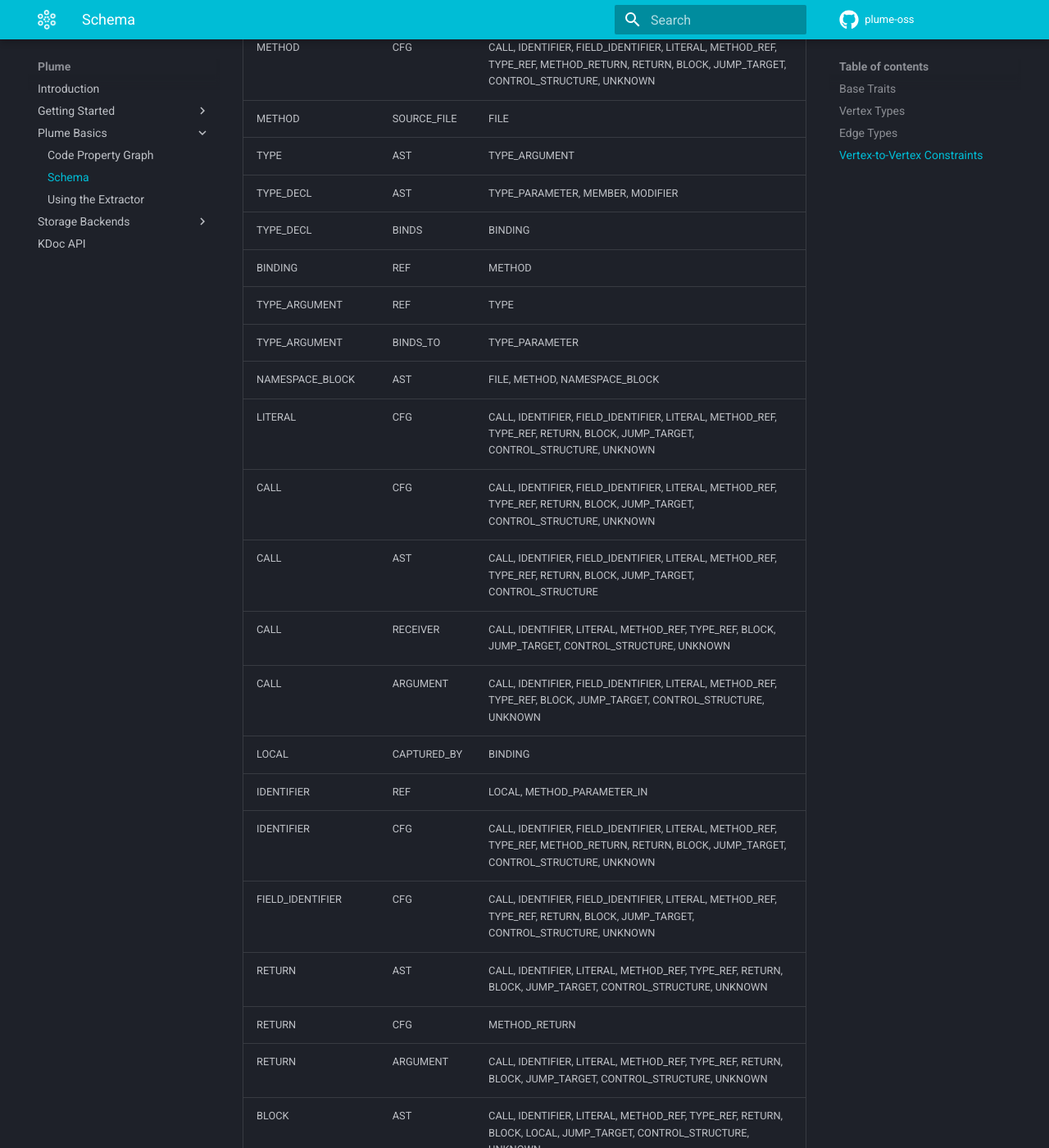
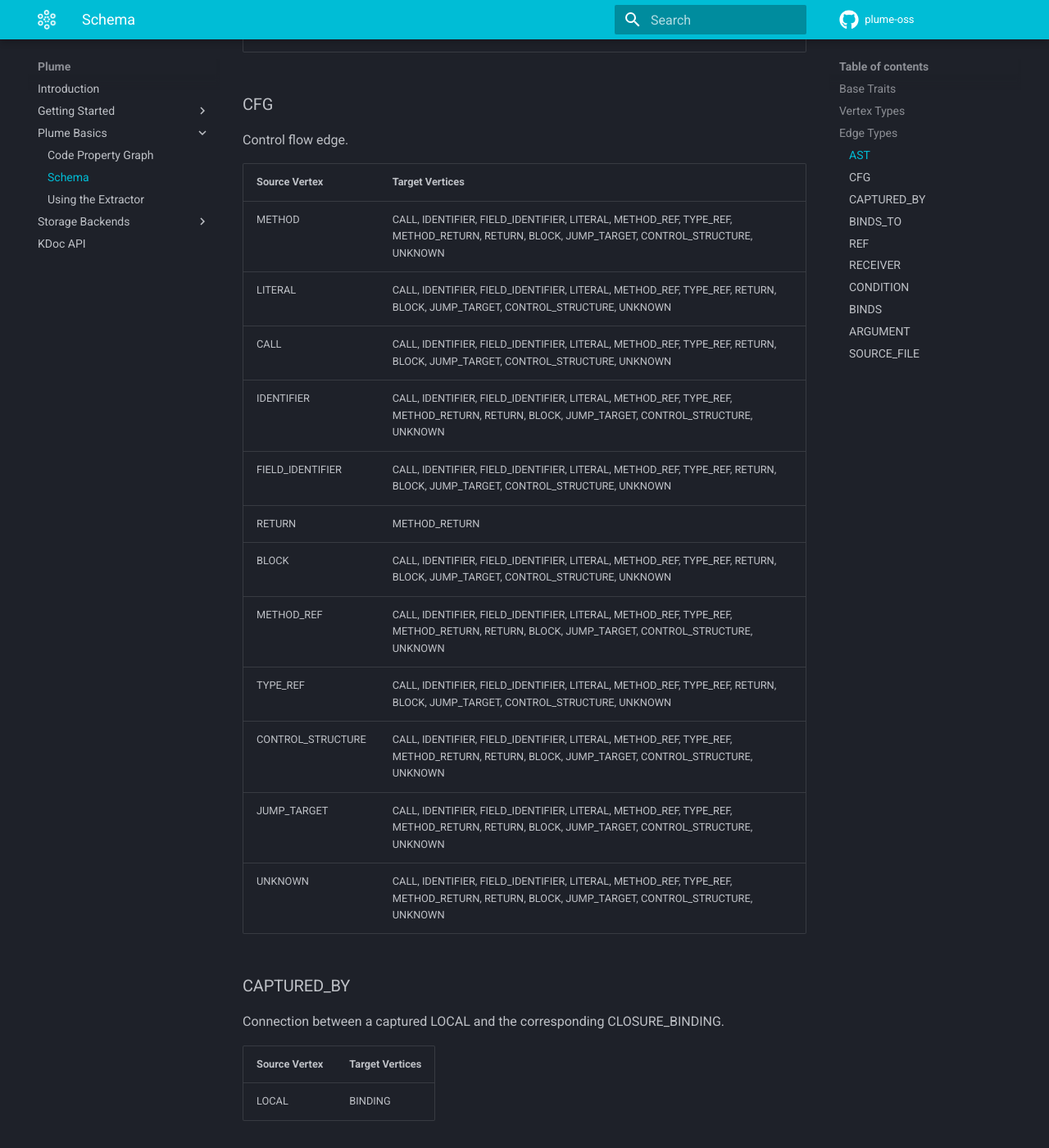
Before and after one commit to plume-oss/plume-docs, an MkDocs documentation site: the page built from docs/plume-basics/schema.md, in a window 1280 px wide and 1400 px high, scrolled down 3371 px. Shown: the whole window at 82% size. Built offline with MkDocs 1.6.1 and Material for MkDocs 9.7.7, drawn with Linux system fonts in a browser that asks for light colours; some of the changed text lies outside the part shown.

Commit message:
:art: Improved readability of edges and their constraints

```diff
--- a/docs/plume-basics/schema.md
+++ b/docs/plume-basics/schema.md
@@ -35,7 +35,7 @@ Base traits can also inherit properties from one another e.g. a CFG Vertex inher
 | CALL | A (method)-call. | EXPRESSION, CALL_REPR |
 | LOCAL | A local variable. | DECLARATION, LOCAL_LIKE, AST_NODE |
 | IDENTIFIER | An arbitrary identifier/reference. | EXPRESSION, LOCAL_LIKE |
-| FIELD_IDENTIFIER | A node that represents which field is accessed in a <operator>.fieldAccess, in e.g. obj.field. The CODE part is used for human display and matching to MEMBER nodes. The CANONICAL_NAME is used for dataflow tracking; typically both coincide. However, suppose that two fields foo and bar are a C-style union; then CODE refers to whatever the programmer wrote (obj.foo or obj.bar), but both share the same CANONICAL_NAME (e.g. GENERATED_foo_bar) | EXPRESSION |
+| FIELD_IDENTIFIER | A vertex that represents which field is accessed in a <operator>.fieldAccess, in e.g. obj.field. The CODE part is used for human display and matching to MEMBER vertices. The CANONICAL_NAME is used for dataflow tracking; typically both coincide. However, suppose that two fields foo and bar are a C-style union; then CODE refers to whatever the programmer wrote (obj.foo or obj.bar), but both share the same CANONICAL_NAME (e.g. GENERATED_foo_bar) | EXPRESSION |
 | RETURN | A return instruction. | EXPRESSION |
 | BLOCK | A structuring block in the AST. | EXPRESSION |
 | ARRAY_INITIALIZER | Initialization construct for arrays. | AST_NODE |
@@ -43,61 +43,113 @@ Base traits can also inherit properties from one another e.g. a CFG Vertex inher
 | TYPE_REF | Reference to a type/class. | EXPRESSION |
 | CONTROL_STRUCTURE | A control structure such as if, while, or for. | EXPRESSION |
 | JUMP_TARGET | A jump target made explicit in the code using a label. | CFG_NODE, AST_NODE |
-| UNKNOWN | A language-specific node. | EXPRESSION |
+| UNKNOWN | A language-specific vertex. | EXPRESSION |
 
 ## Edge Types
-
-| Edge Label | Description |
-|-|-|
-| AST | Syntax tree edge. |
-| CFG | Control flow edge. |
-| CAPTURED_BY | Connection between a captured LOCAL and the corresponding CLOSURE_BINDING. |
-| BINDS_TO | Type argument binding to a type parameter. |
-| REF | A reference to e.g. a LOCAL. |
-| RECEIVER | The receiver of a method call which is either an object or a pointer. |
-| CONDITION | Edge from control structure node to the expression that holds the condition. |
-| BINDS | Relation between TYPE_DECL and BINDING node. |
-| ARGUMENT | Relation between a CALL and its arguments and RETURN and the returned expression. |
-| SOURCE_FILE | Source file of a node, in which its LINE_NUMBER and COLUMN_NUMBER are valid. |
-
-## Vertex-to-Vertex Constraints
 
 Part of the schema restricts which vertices can be connected by specific edge types. The following table shows
 which vertices and their outgoing edges and vertex labels comply with the schema enforced by the Plume driver.
 
-| Source Vertex | Edge | Target Vertices |
-|-|-|-|
-| METHOD | AST | METHOD_RETURN, METHOD_PARAMETER_IN, MODIFIER, BLOCK, TYPE_PARAMETER |
-| METHOD | CFG | CALL, IDENTIFIER, FIELD_IDENTIFIER, LITERAL, METHOD_REF, TYPE_REF, METHOD_RETURN, RETURN, BLOCK, JUMP_TARGET, CONTROL_STRUCTURE, UNKNOWN |
-| METHOD | SOURCE_FILE | FILE |
-| TYPE | AST | TYPE_ARGUMENT |
-| TYPE_DECL | AST | TYPE_PARAMETER, MEMBER, MODIFIER |
-| TYPE_DECL | BINDS | BINDING |
-| BINDING | REF | METHOD |
-| TYPE_ARGUMENT | REF | TYPE |
-| TYPE_ARGUMENT | BINDS_TO | TYPE_PARAMETER |
-| NAMESPACE_BLOCK | AST | FILE, METHOD, NAMESPACE_BLOCK |
-| LITERAL | CFG | CALL, IDENTIFIER, FIELD_IDENTIFIER, LITERAL, METHOD_REF, TYPE_REF, RETURN, BLOCK, JUMP_TARGET, CONTROL_STRUCTURE, UNKNOWN |
-| CALL | CFG | CALL, IDENTIFIER, FIELD_IDENTIFIER, LITERAL, METHOD_REF, TYPE_REF, RETURN, BLOCK, JUMP_TARGET, CONTROL_STRUCTURE, UNKNOWN |
-| CALL | AST | CALL, IDENTIFIER, FIELD_IDENTIFIER, LITERAL, METHOD_REF, TYPE_REF, RETURN, BLOCK, JUMP_TARGET, CONTROL_STRUCTURE |
-| CALL | RECEIVER | CALL, IDENTIFIER, LITERAL, METHOD_REF, TYPE_REF, BLOCK, JUMP_TARGET, CONTROL_STRUCTURE, UNKNOWN |
-| CALL | ARGUMENT | CALL, IDENTIFIER, FIELD_IDENTIFIER, LITERAL, METHOD_REF, TYPE_REF, BLOCK, JUMP_TARGET, CONTROL_STRUCTURE, UNKNOWN |
-| LOCAL | CAPTURED_BY | BINDING |
-| IDENTIFIER | REF | LOCAL, METHOD_PARAMETER_IN |
-| IDENTIFIER | CFG | CALL, IDENTIFIER, FIELD_IDENTIFIER, LITERAL, METHOD_REF, TYPE_REF, METHOD_RETURN, RETURN, BLOCK, JUMP_TARGET, CONTROL_STRUCTURE, UNKNOWN |
-| FIELD_IDENTIFIER | CFG | CALL, IDENTIFIER, FIELD_IDENTIFIER, LITERAL, METHOD_REF, TYPE_REF, RETURN, BLOCK, JUMP_TARGET, CONTROL_STRUCTURE, UNKNOWN |
-| RETURN | AST | CALL, IDENTIFIER, LITERAL, METHOD_REF, TYPE_REF, RETURN, BLOCK, JUMP_TARGET, CONTROL_STRUCTURE, UNKNOWN |
-| RETURN | CFG | METHOD_RETURN |
-| RETURN | ARGUMENT | CALL, IDENTIFIER, LITERAL, METHOD_REF, TYPE_REF, RETURN, BLOCK, JUMP_TARGET, CONTROL_STRUCTURE, UNKNOWN |
+### AST
+
+Syntax tree edge.
+
+| Source Vertex | Valid Target Vertices |
+|-|-|
+| METHOD | METHOD_RETURN, METHOD_PARAMETER_IN, MODIFIER, BLOCK, TYPE_PARAMETER |
+| TYPE | TYPE_ARGUMENT |
+| TYPE_DECL | TYPE_PARAMETER, MEMBER, MODIFIER |
+| NAMESPACE_BLOCK | FILE, METHOD, NAMESPACE_BLOCK |
+| CALL | CALL, IDENTIFIER, FIELD_IDENTIFIER, LITERAL, METHOD_REF, TYPE_REF, RETURN, BLOCK, JUMP_TARGET, CONTROL_STRUCTURE |
+| RETURN |CALL, IDENTIFIER, LITERAL, METHOD_REF, TYPE_REF, RETURN, BLOCK, JUMP_TARGET, CONTROL_STRUCTURE, UNKNOWN |
 | BLOCK | AST | CALL, IDENTIFIER, LITERAL, METHOD_REF, TYPE_REF, RETURN, BLOCK, LOCAL, JUMP_TARGET, CONTROL_STRUCTURE, UNKNOWN |
-| BLOCK | CFG | CALL, IDENTIFIER, FIELD_IDENTIFIER, LITERAL, METHOD_REF, TYPE_REF, RETURN, BLOCK, JUMP_TARGET, CONTROL_STRUCTURE, UNKNOWN |
-| METHOD_REF | CFG | CALL, IDENTIFIER, FIELD_IDENTIFIER, LITERAL, METHOD_REF, TYPE_REF, METHOD_RETURN, RETURN, BLOCK, JUMP_TARGET, CONTROL_STRUCTURE, UNKNOWN |
-| TYPE_REF | AST | LITERAL, MODIFIER, ARRAY_INITIALIZER, CALL, LOCAL, IDENTIFIER, RETURN, BLOCK, JUMP_TARGET, UNKNOWN, CONTROL_STRUCTURE, METHOD_REF, TYPE_REF |
-| TYPE_REF | CONDITION | LITERAL, ARRAY_INITIALIZER, CALL, IDENTIFIER, RETURN, BLOCK, JUMP_TARGET, UNKNOWN, CONTROL_STRUCTURE, METHOD_REF, TYPE_REF |
-| TYPE_REF | CFG | CALL, IDENTIFIER, FIELD_IDENTIFIER, LITERAL, METHOD_REF, TYPE_REF, RETURN, BLOCK, JUMP_TARGET, CONTROL_STRUCTURE, UNKNOWN |
-| CONTROL_STRUCTURE | AST | LITERAL, MODIFIER, ARRAY_INITIALIZER, CALL, LOCAL, IDENTIFIER, RETURN, BLOCK, JUMP_TARGET, UNKNOWN, CONTROL_STRUCTURE, METHOD_REF, TYPE_REF |
-| CONTROL_STRUCTURE | CONDITION | LITERAL, ARRAY_INITIALIZER, CALL, IDENTIFIER, RETURN, BLOCK, JUMP_TARGET, UNKNOWN, CONTROL_STRUCTURE, METHOD_REF, TYPE_REF |
-| CONTROL_STRUCTURE | CFG | CALL, IDENTIFIER, FIELD_IDENTIFIER, LITERAL, METHOD_REF, TYPE_REF, METHOD_RETURN, RETURN, BLOCK, JUMP_TARGET, CONTROL_STRUCTURE, UNKNOWN |
-| JUMP_TARGET | CFG | CALL, IDENTIFIER, FIELD_IDENTIFIER, LITERAL, METHOD_REF, TYPE_REF, METHOD_RETURN, RETURN, BLOCK, JUMP_TARGET, CONTROL_STRUCTURE, UNKNOWN |
-| UNKNOWN | CFG | CALL, IDENTIFIER, FIELD_IDENTIFIER, LITERAL, METHOD_REF, TYPE_REF, METHOD_RETURN, RETURN, BLOCK, JUMP_TARGET, CONTROL_STRUCTURE, UNKNOWN |
-| UNKNOWN | AST | LITERAL, MEMBER, MODIFIER, ARRAY_INITIALIZER, CALL, LOCAL, IDENTIFIER, FIELD_IDENTIFIER, RETURN, BLOCK, JUMP_TARGET, CONTROL_STRUCTURE, UNKNOWN |
+| TYPE_REF | LITERAL, MODIFIER, ARRAY_INITIALIZER, CALL, LOCAL, IDENTIFIER, RETURN, BLOCK, JUMP_TARGET, UNKNOWN, CONTROL_STRUCTURE, METHOD_REF, TYPE_REF |
+| CONTROL_STRUCTURE |  LITERAL, MODIFIER, ARRAY_INITIALIZER, CALL, LOCAL, IDENTIFIER, RETURN, BLOCK, JUMP_TARGET, UNKNOWN, CONTROL_STRUCTURE, METHOD_REF, TYPE_REF |
+| UNKNOWN |  LITERAL, MEMBER, MODIFIER, ARRAY_INITIALIZER, CALL, LOCAL, IDENTIFIER, FIELD_IDENTIFIER, RETURN, BLOCK, JUMP_TARGET, CONTROL_STRUCTURE, UNKNOWN |
+
+### CFG
+
+Control flow edge.
+
+| Source Vertex | Target Vertices |
+|-|-|
+| METHOD | CALL, IDENTIFIER, FIELD_IDENTIFIER, LITERAL, METHOD_REF, TYPE_REF, METHOD_RETURN, RETURN, BLOCK, JUMP_TARGET, CONTROL_STRUCTURE, UNKNOWN |
+| LITERAL | CALL, IDENTIFIER, FIELD_IDENTIFIER, LITERAL, METHOD_REF, TYPE_REF, RETURN, BLOCK, JUMP_TARGET, CONTROL_STRUCTURE, UNKNOWN |
+| CALL | CALL, IDENTIFIER, FIELD_IDENTIFIER, LITERAL, METHOD_REF, TYPE_REF, RETURN, BLOCK, JUMP_TARGET, CONTROL_STRUCTURE, UNKNOWN |
+| IDENTIFIER |  CALL, IDENTIFIER, FIELD_IDENTIFIER, LITERAL, METHOD_REF, TYPE_REF, METHOD_RETURN, RETURN, BLOCK, JUMP_TARGET, CONTROL_STRUCTURE, UNKNOWN |
+| FIELD_IDENTIFIER |  CALL, IDENTIFIER, FIELD_IDENTIFIER, LITERAL, METHOD_REF, TYPE_REF, RETURN, BLOCK, JUMP_TARGET, CONTROL_STRUCTURE, UNKNOWN |
+| RETURN |  METHOD_RETURN |
+| BLOCK |  CALL, IDENTIFIER, FIELD_IDENTIFIER, LITERAL, METHOD_REF, TYPE_REF, RETURN, BLOCK, JUMP_TARGET, CONTROL_STRUCTURE, UNKNOWN |
+| METHOD_REF |  CALL, IDENTIFIER, FIELD_IDENTIFIER, LITERAL, METHOD_REF, TYPE_REF, METHOD_RETURN, RETURN, BLOCK, JUMP_TARGET, CONTROL_STRUCTURE, UNKNOWN |
+| TYPE_REF |  CALL, IDENTIFIER, FIELD_IDENTIFIER, LITERAL, METHOD_REF, TYPE_REF, RETURN, BLOCK, JUMP_TARGET, CONTROL_STRUCTURE, UNKNOWN |
+| CONTROL_STRUCTURE |  CALL, IDENTIFIER, FIELD_IDENTIFIER, LITERAL, METHOD_REF, TYPE_REF, METHOD_RETURN, RETURN, BLOCK, JUMP_TARGET, CONTROL_STRUCTURE, UNKNOWN |
+| JUMP_TARGET |  CALL, IDENTIFIER, FIELD_IDENTIFIER, LITERAL, METHOD_REF, TYPE_REF, METHOD_RETURN, RETURN, BLOCK, JUMP_TARGET, CONTROL_STRUCTURE, UNKNOWN |
+| UNKNOWN |  CALL, IDENTIFIER, FIELD_IDENTIFIER, LITERAL, METHOD_REF, TYPE_REF, METHOD_RETURN, RETURN, BLOCK, JUMP_TARGET, CONTROL_STRUCTURE, UNKNOWN |
+
+### CAPTURED_BY
+
+Connection between a captured LOCAL and the corresponding CLOSURE_BINDING.
+
+| Source Vertex | Target Vertices |
+|-|-|
+| LOCAL | BINDING |
+
+### BINDS_TO
+
+Type argument binding to a type parameter.
+
+| Source Vertex | Target Vertices |
+|-|-|
+| TYPE_ARGUMENT | TYPE_PARAMETER |
+
+### REF
+
+A reference to e.g. a LOCAL.
+
+| Source Vertex | Target Vertices |
+|-|-|
+| BINDING | METHOD |
+| TYPE_ARGUMENT | TYPE |
+| IDENTIFIER | LOCAL, METHOD_PARAMETER_IN |
+
+### RECEIVER
+
+The receiver of a method call which is either an object or a pointer.
+
+| Source Vertex | Target Vertices |
+|-|-|
+| CALL | CALL, IDENTIFIER, LITERAL, METHOD_REF, TYPE_REF, BLOCK, JUMP_TARGET, CONTROL_STRUCTURE, UNKNOWN |
+
+### CONDITION
+
+Edge from control structure vertex to the expression that holds the condition.
+
+| Source Vertex | Target Vertices |
+|-|-|
+| TYPE_REF | LITERAL, ARRAY_INITIALIZER, CALL, IDENTIFIER, RETURN, BLOCK, JUMP_TARGET, UNKNOWN, CONTROL_STRUCTURE, METHOD_REF, TYPE_REF |
+| CONTROL_STRUCTURE | LITERAL, ARRAY_INITIALIZER, CALL, IDENTIFIER, RETURN, BLOCK, JUMP_TARGET, UNKNOWN, CONTROL_STRUCTURE, METHOD_REF, TYPE_REF |
+
+### BINDS
+
+Relation between TYPE_DECL and BINDING vertex.
+
+| Source Vertex | Target Vertices |
+|-|-|
+| TYPE_DECL | BINDING |
+
+### ARGUMENT
+
+Relation between a CALL and its arguments and RETURN and the returned expression.
+
+| Source Vertex | Target Vertices |
+|-|-|
+| CALL | CALL, IDENTIFIER, FIELD_IDENTIFIER, LITERAL, METHOD_REF, TYPE_REF, BLOCK, JUMP_TARGET, CONTROL_STRUCTURE, UNKNOWN |
+| RETURN | CALL, IDENTIFIER, LITERAL, METHOD_REF, TYPE_REF, RETURN, BLOCK, JUMP_TARGET, CONTROL_STRUCTURE, UNKNOWN |
+
+### SOURCE_FILE
+
+ Source file of a vertex, in which its LINE_NUMBER and COLUMN_NUMBER are valid.
+
+| Source Vertex | Target Vertices |
+|-|-|
+| METHOD | FILE |
```
Also changed, not shown: other parts of docs/plume-basics/schema.md (+3 -3 lines).
